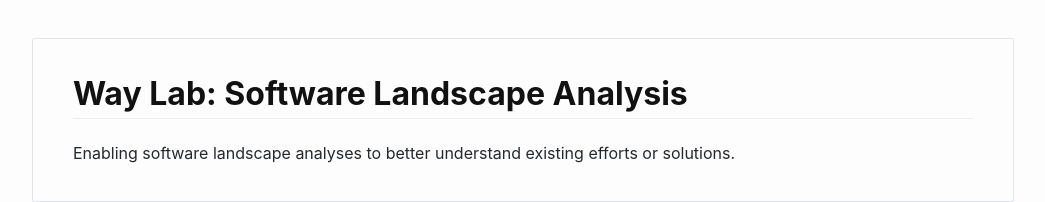
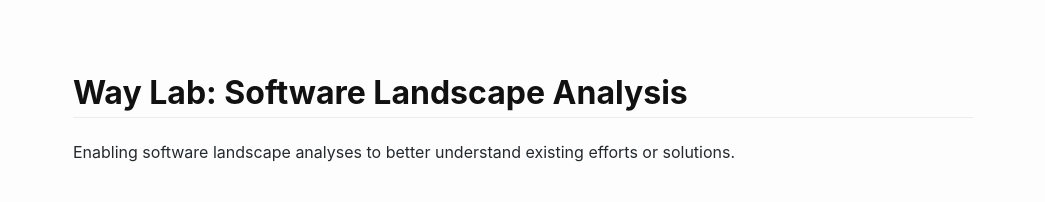
Before and after one commit to WayScience/software-landscape-analysis, a plain HTML site: page docs/index.html in a window 1280 px wide. Shown: the whole page, without its empty margins (117-1162 px from the left). Drawn offline with Linux system fonts and the light colour scheme.

Commit message:
remove border from index

```diff
--- a/docs/index.html
+++ b/docs/index.html
@@ -40,7 +40,6 @@
             body>#content {
                 margin: 0px;
                 max-width: 900px;
-                border: 1px solid #e1e4e8;
                 padding: 10px 40px;
                 padding-bottom: 20px;
                 border-radius: 2px;
```
